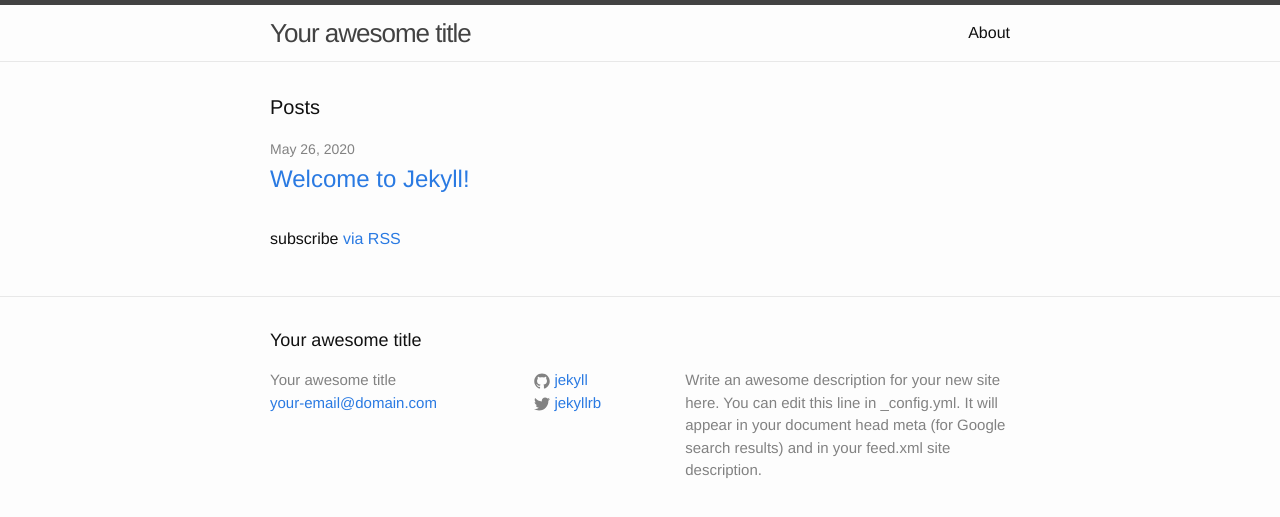
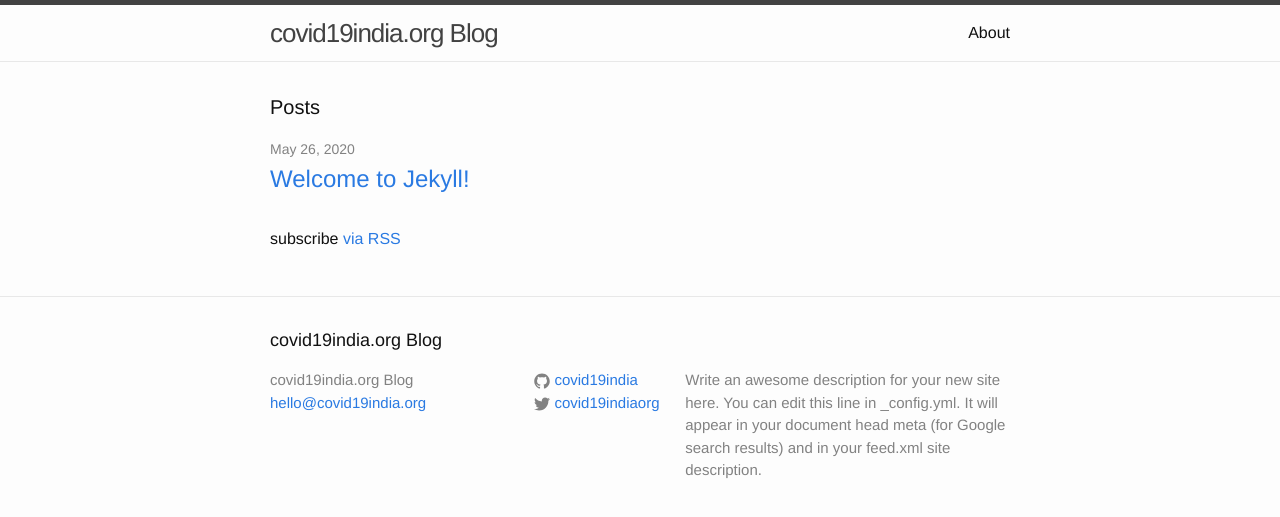
Before and after one commit to covid19india/blog, a Jekyll site: the page built from index.html, in a window 1280 px wide. Shown: the top 517 px of the page. Built offline with Jekyll 4.4.1, drawn with Linux system fonts in a browser that asks for light colours.

Commit message:
Add CNAME

```diff
--- /dev/null
+++ b/CNAME.txt
@@ -0,0 +1 @@
+blog.covid19india.org
--- a/_config.yml
+++ b/_config.yml
@@ -6,17 +6,17 @@
 # 'jekyll serve'. If you change this file, please restart the server process.
 
 # Site settings
-title: Your awesome title
-email: your-email@domain.com
+title: covid19india.org Blog
+email: hello@covid19india.org
 description: > # this means to ignore newlines until "baseurl:"
   Write an awesome description for your new site here. You can edit this
   line in _config.yml. It will appear in your document head meta (for
   Google search results) and in your feed.xml site description.
 baseurl: "" # the subpath of your site, e.g. /blog
-url: "http://yourdomain.com" # the base hostname & protocol for your site
+url: "https://blog.covid19india.org" # the base hostname & protocol for your site
 permalink: /:year/:month/:day/:title/
-twitter_username: jekyllrb
-github_username:  jekyll
+twitter_username: covid19indiaorg
+github_username:  covid19india
 
 # Build settings
 markdown: kramdown
```
